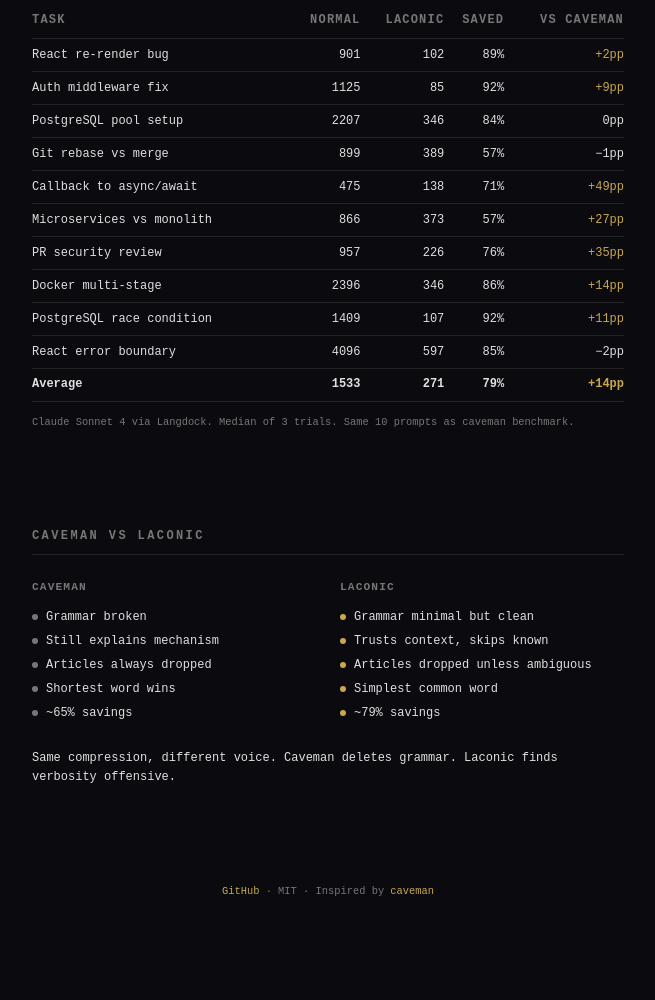
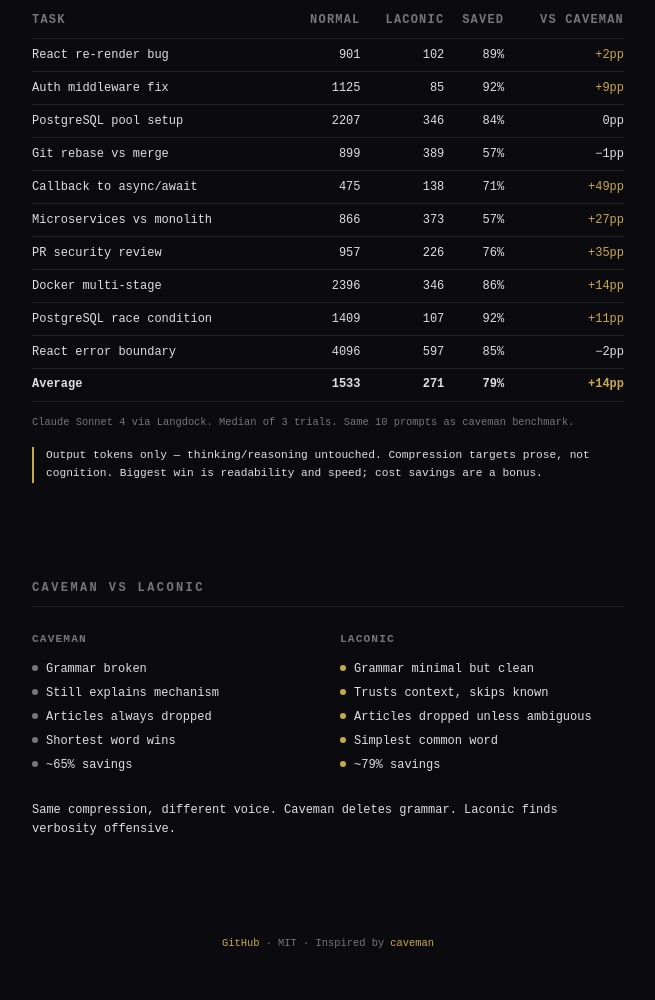
Before and after one commit to GabrielBarberini/laconic, a plain HTML site: page docs/index.html in a window 1280 px wide. Shown: the part 1281-2281 px from the top of the page, without its empty margins (312-967 px from the left). Before the commit the page ends 2229 px from the top, so only its background shows below. Drawn offline with Linux system fonts and the light colour scheme.

Commit message:
Add output-token-only disclaimer to README and page

```diff
--- a/docs/index.html
+++ b/docs/index.html
@@ -262,6 +262,9 @@
     <p style="font-size:0.65rem; color:var(--muted); margin-top:0.75rem;">
       Claude Sonnet 4 via Langdock. Median of 3 trials. Same 10 prompts as caveman benchmark.
     </p>
+    <p style="font-size:0.7rem; color:var(--fg); margin-top:1rem; border-left:2px solid var(--accent); padding-left:0.75rem;">
+      Output tokens only &mdash; thinking/reasoning untouched. Compression targets prose, not cognition. Biggest win is readability and speed; cost savings are a bonus.
+    </p>
   </section>
 
   <section>
```
Also changed, not shown: README.md.
